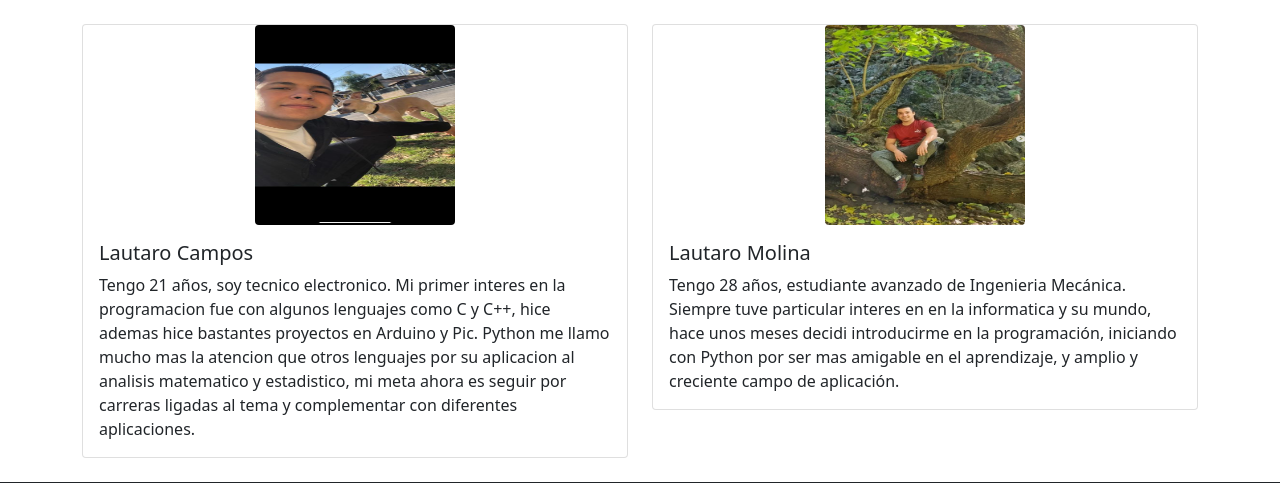
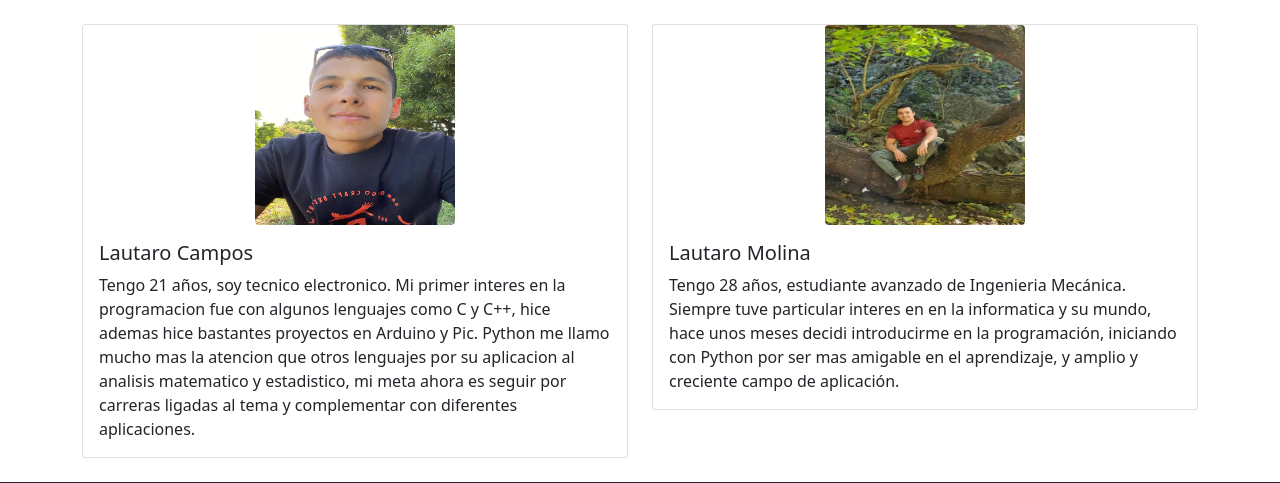
Before and after one commit to Sikriolc/ProyectoFinalBlog, a Django app: page /about in a window 1280 px wide. Shown: the part 80-563 px from the top of the page. Run offline with Django 4.2, Linux system fonts and the light colour scheme; parts of the project's set-up code (start-up, migrations or seed data) failed here and were passed over; some libraries are stand-ins or nearby versions.

Commit message:
Cambio de Fotos y Presentacion de Inicio

```diff
--- a/ProyectoFinalBlog/AppInterface/templates/AppInterface/Inicio.html
+++ b/ProyectoFinalBlog/AppInterface/templates/AppInterface/Inicio.html
@@ -12,7 +12,7 @@
     <div class="col-lg-7"><img class="img-fluid rounded mb-4 mb-lg-0" src="https://goombastomp.com/wp-content/uploads/2019/08/video-game-art.jpg" alt="..." /></div>
     <div class="col-lg-5">
         <h1 class="font-weight-light">Comunidad Gamer</h1>
-        <p>Este blog esta pensado para que todos los usuarios gozen de buena informacion, puedan acceder a actualizaciones seguras recomendadas por usuarios expertos. Damos todo el apoyo necesario y depositamos nuestra confianza en el trabajo de equipos.</p>
+        <p>Este blog esta pensado para que todos los usuarios gozen de buena informacion y puedan acceder a actualizaciones seguras recomendadas por usuarios expertos. Damos todo el apoyo necesario y depositamos nuestra confianza en el trabajo de equipos.</p>
         <a class="btn btn-primary" href="about">Conoce a los desarrolladores del blog!</a>
     </div>
   </div>
--- a/ProyectoFinalBlog/AppInterface/templates/AppInterface/nosotros.html
+++ b/ProyectoFinalBlog/AppInterface/templates/AppInterface/nosotros.html
@@ -9,7 +9,7 @@
         <div class="col">
           <div class="card">
             <div class="col-auto d-none d-lg-block">
-              <img src="{% static 'assets/img/fotoLautaCampos_t8Ngrxw.jpg' %}" class="rounded mx-auto d-block" alt="..." width="200" height="200">
+              <img src="{% static 'assets/img/fotoLautaCampos.jpg' %}" class="rounded mx-auto d-block" alt="..." width="200" height="200">
               </div>
             <div class="card-body">
               <h5 class="card-title">Lautaro Campos</h5>
```
Also changed, not shown: ProyectoFinalBlog/db.sqlite3.
